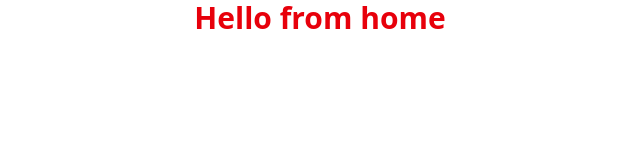
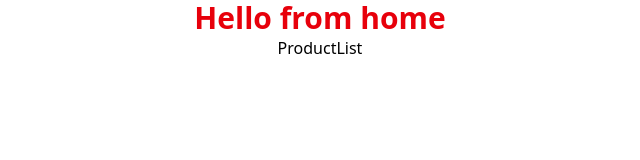
Before and after one commit to shejanNizam/products-management, a React (Vite) app: page / in a window 1280 px wide. Shown: the top 160 px of the page, without its empty margins (320-960 px from the left). Built offline with nearby package versions, Linux system fonts and the light colour scheme.

Commit message:
create Some dummy components for test

```diff
--- a/index.html
+++ b/index.html
@@ -6,7 +6,7 @@
     <meta name="viewport" content="width=device-width, initial-scale=1.0" />
     <title>Products Management</title>
   </head>
-  <body>
+  <body class="text-center">
     <div id="root"></div>
     <script type="module" src="/src/main.tsx"></script>
   </body>
--- /dev/null
+++ b/src/components/About/About.tsx
@@ -0,0 +1,3 @@
+export default function About() {
+  return <div>About</div>;
+}
--- a/src/pages/Main/Home/Home/Home.tsx
+++ b/src/pages/Main/Home/Home/Home.tsx
@@ -1,10 +1,15 @@
+import ProductList from "../../ProductList/ProductList";
+
 export default function Home() {
   return (
     <>
-      <h3 className=" font-bold text-center text-3xl text-red-600 ">
-        {" "}
-        Hello from home{" "}
-      </h3>
+      <div>
+        <h3 className=" font-bold text-center text-3xl text-red-600 ">
+          {" "}
+          Hello from home{" "}
+        </h3>
+        <ProductList />
+      </div>
     </>
   );
 }
--- /dev/null
+++ b/src/pages/Main/ProductList/ProductList.tsx
@@ -0,0 +1,7 @@
+export default function ProductList() {
+  return (
+    <>
+      <div>ProductList</div>
+    </>
+  );
+}
--- a/src/routes/routes.tsx
+++ b/src/routes/routes.tsx
@@ -1,4 +1,5 @@
 import { createBrowserRouter } from "react-router-dom";
+import About from "../components/About/About";
 import Main from "../layouts/Main";
 import Home from "../pages/Main/Home/Home/Home";
 
@@ -11,6 +12,10 @@ const router = createBrowserRouter([
         path: "/",
         element: <Home />,
       },
+      {
+        path: "/about",
+        element: <About />,
+      },
     ],
   },
 ]);
```
